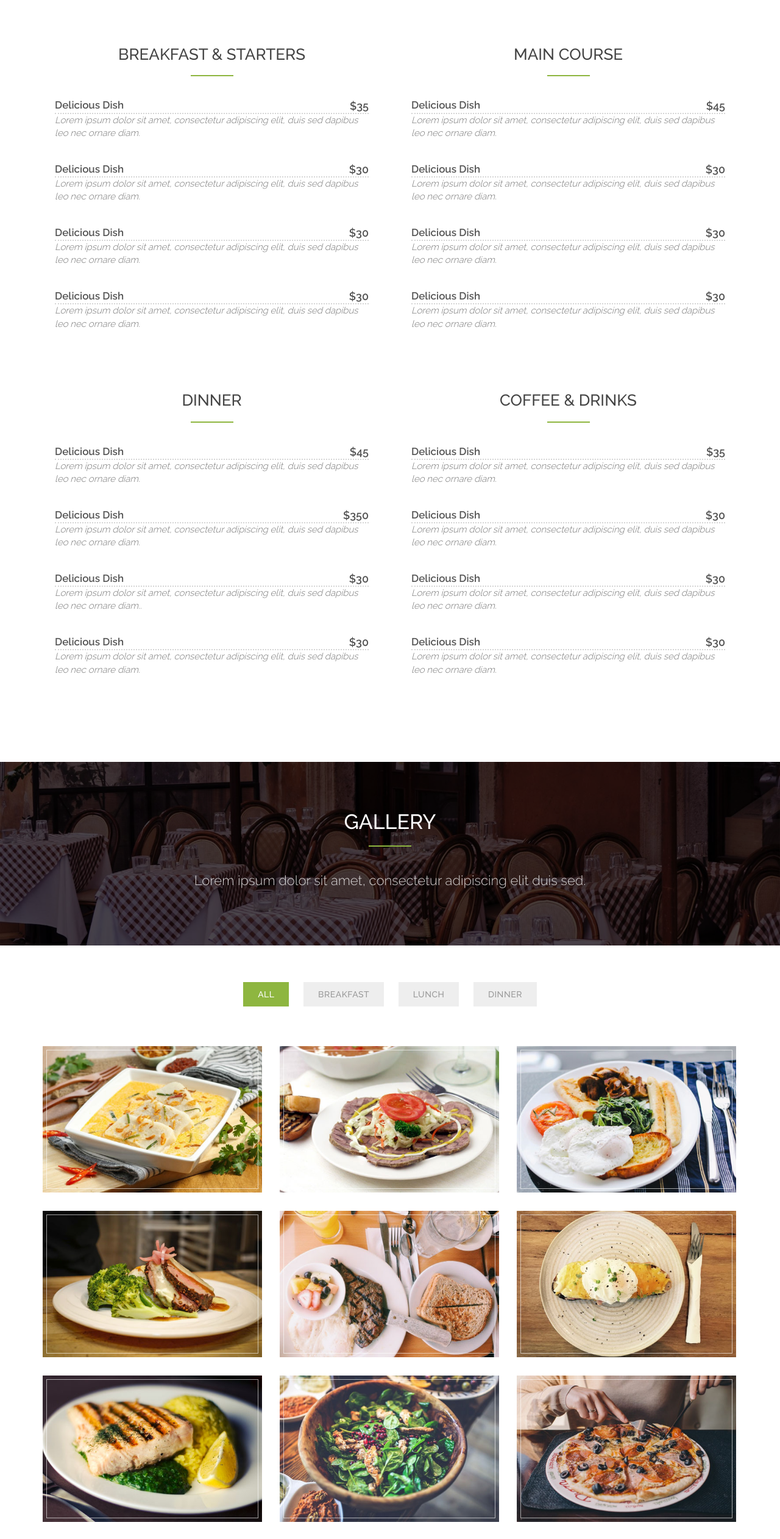
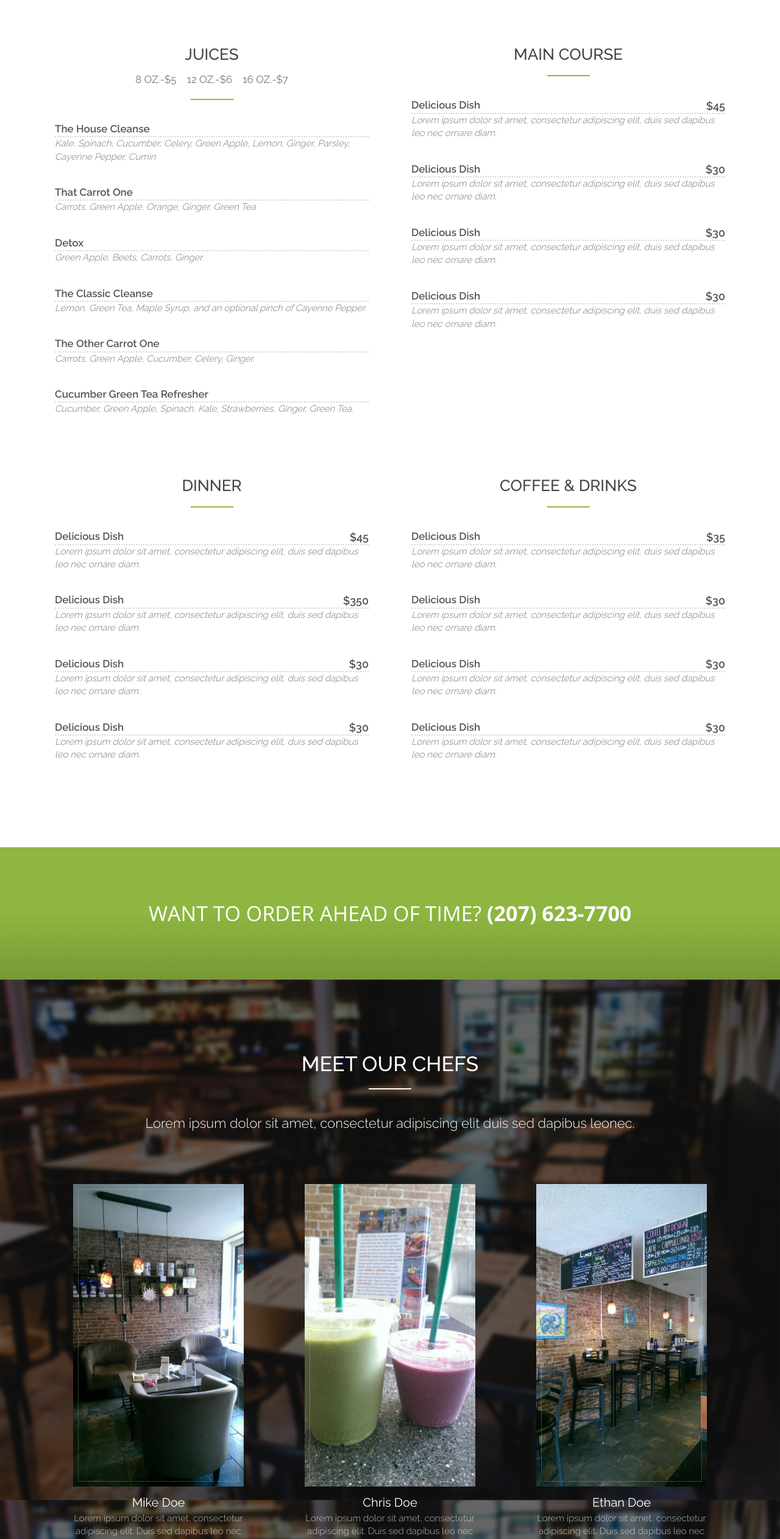
Before and after one commit to sethmusich/juicedSite, a plain HTML site: page index.html in a window 1280 px wide. Shown: the part 1720-4243 px from the top of the page at 61% size. Drawn offline with nearby package versions, Linux system fonts and the light colour scheme.

Commit message:
added new images

```diff
--- a/index.html
+++ b/index.html
@@ -110,27 +110,39 @@
     <div class="row">
       <div class="col-xs-12 col-sm-6">
         <div class="menu-section">
-          <h2 class="menu-section-title">Breakfast & Starters</h2>
+          <h2 class="menu-section-title">Juices<p> </p><small>8 oz.-$5 &nbsp;&nbsp;  12 oz.-$6 &nbsp;&nbsp;  16 oz.-$7</small> </h2>
           <hr>
           <div class="menu-item">
-            <div class="menu-item-name"> Delicious Dish </div>
-            <div class="menu-item-price"> $35 </div>
-            <div class="menu-item-description"> Lorem ipsum dolor sit amet, consectetur adipiscing elit, duis sed dapibus leo nec ornare diam. </div>
+            <div class="menu-item-name">The House Cleanse </div>
+            <div class="menu-item-price"> </div>
+            <div class="menu-item-description"> Kale, Spinach, Cucumber, Celery, Green Apple, Lemon, Ginger, Parsley, Cayenne Pepper, Cumin</div>
           </div>
           <div class="menu-item">
-            <div class="menu-item-name"> Delicious Dish </div>
-            <div class="menu-item-price"> $30 </div>
-            <div class="menu-item-description"> Lorem ipsum dolor sit amet, consectetur adipiscing elit, duis sed dapibus leo nec ornare diam. </div>
+            <div class="menu-item-name"> That Carrot One </div>
+            <div class="menu-item-price"> </div>
+            <div class="menu-item-description"> Carrots, Green Apple, Orange, Ginger, Green Tea </div>
           </div>
           <div class="menu-item">
-            <div class="menu-item-name"> Delicious Dish </div>
-            <div class="menu-item-price"> $30 </div>
-            <div class="menu-item-description"> Lorem ipsum dolor sit amet, consectetur adipiscing elit, duis sed dapibus leo nec ornare diam. </div>
+            <div class="menu-item-name"> Detox </div>
+            <div class="menu-item-price">  </div>
+            <div class="menu-item-description"> Green Apple, Beets, Carrots, Ginger. </div>
           </div>
           <div class="menu-item">
-            <div class="menu-item-name"> Delicious Dish </div>
-            <div class="menu-item-price"> $30 </div>
-            <div class="menu-item-description"> Lorem ipsum dolor sit amet, consectetur adipiscing elit, duis sed dapibus leo nec ornare diam. </div>
+            <div class="menu-item-name"> The Classic Cleanse </div>
+            <div class="menu-item-price"> </div>
+            <div class="menu-item-description">Lemon, Green Tea, Maple Syrup, and an optional pinch of Cayenne Pepper. </div>
+          </div>
+            <div class="menu-item">
+            <div class="menu-item-name"> The Other Carrot One </div>
+            <div class="menu-item-price"> </div>
+            <div class="menu-item-description"> Carrots, Green Apple, Cucumber, Celery, Ginger.
+        </div>
+          </div>
+            <div class="menu-item">
+            <div class="menu-item-name"> Cucumber Green Tea Refresher </div>
+            <div class="menu-item-price"> </div>
+            <div class="menu-item-description"> Cucumber, Green Apple, Spinach, Kale, Strawberries, Ginger, Green Tea.
+        </div>
           </div>
         </div>
       </div>
@@ -217,145 +229,16 @@
     </div>
   </div>
 </div>
-<!-- Portfolio Section -->
-<div id="portfolio">
-  <div class="section-title text-center center">
-    <div class="overlay">
-      <h2>Gallery</h2>
-      <hr>
-      <p>Lorem ipsum dolor sit amet, consectetur adipiscing elit duis sed.</p>
-    </div>
-  </div>
+
+
+
+<div id="call-reservation" class="text-center">
   <div class="container">
-    <div class="row">
-      <div class="categories">
-        <ul class="cat">
-          <li>
-            <ol class="type">
-              <li><a href="#" data-filter="*" class="active">All</a></li>
-              <li><a href="#" data-filter=".breakfast">Breakfast</a></li>
-              <li><a href="#" data-filter=".lunch">Lunch</a></li>
-              <li><a href="#" data-filter=".dinner">Dinner</a></li>
-            </ol>
-          </li>
-        </ul>
-        <div class="clearfix"></div>
-      </div>
-    </div>
-    <div class="row">
-      <div class="portfolio-items">
-        <div class="col-sm-6 col-md-4 col-lg-4 breakfast">
-          <div class="portfolio-item">
-            <div class="hover-bg"> <a href="img/portfolio/01-large.jpg" title="Dish Name" data-lightbox-gallery="gallery1">
-              <div class="hover-text">
-                <h4>Dish Name</h4>
-              </div>
-              <img src="img/portfolio/01-small.jpg" class="img-responsive" alt="Project Title"> </a> </div>
-          </div>
-        </div>
-        <div class="col-sm-6 col-md-4 col-lg-4 dinner">
-          <div class="portfolio-item">
-            <div class="hover-bg"> <a href="img/portfolio/02-large.jpg" title="Dish Name" data-lightbox-gallery="gallery1">
-              <div class="hover-text">
-                <h4>Dish Name</h4>
-              </div>
-              <img src="img/portfolio/02-small.jpg" class="img-responsive" alt="Project Title"> </a> </div>
-          </div>
-        </div>
-        <div class="col-sm-6 col-md-4 col-lg-4 breakfast">
-          <div class="portfolio-item">
-            <div class="hover-bg"> <a href="img/portfolio/03-large.jpg" title="Dish Name" data-lightbox-gallery="gallery1">
-              <div class="hover-text">
-                <h4>Dish Name</h4>
-              </div>
-              <img src="img/portfolio/03-small.jpg" class="img-responsive" alt="Project Title"> </a> </div>
-          </div>
-        </div>
-        <div class="col-sm-6 col-md-4 col-lg-4 breakfast">
-          <div class="portfolio-item">
-            <div class="hover-bg"> <a href="img/portfolio/04-large.jpg" title="Dish Name" data-lightbox-gallery="gallery1">
-              <div class="hover-text">
-                <h4>Dish Name</h4>
-              </div>
-              <img src="img/portfolio/04-small.jpg" class="img-responsive" alt="Project Title"> </a> </div>
-          </div>
-        </div>
-        <div class="col-sm-6 col-md-4 col-lg-4 dinner">
-          <div class="portfolio-item">
-            <div class="hover-bg"> <a href="img/portfolio/05-large.jpg" title="Dish Name" data-lightbox-gallery="gallery1">
-              <div class="hover-text">
-                <h4>Dish Name</h4>
-              </div>
-              <img src="img/portfolio/05-small.jpg" class="img-responsive" alt="Project Title"> </a> </div>
-          </div>
-        </div>
-        <div class="col-sm-6 col-md-4 col-lg-4 lunch">
-          <div class="portfolio-item">
-            <div class="hover-bg"> <a href="img/portfolio/06-large.jpg" title="Dish Name" data-lightbox-gallery="gallery1">
-              <div class="hover-text">
-                <h4>Dish Name</h4>
-              </div>
-              <img src="img/portfolio/06-small.jpg" class="img-responsive" alt="Project Title"> </a> </div>
-          </div>
-        </div>
-        <div class="col-sm-6 col-md-4 col-lg-4 lunch">
-          <div class="portfolio-item">
-            <div class="hover-bg"> <a href="img/portfolio/07-large.jpg" title="Dish Name" data-lightbox-gallery="gallery1">
-              <div class="hover-text">
-                <h4>Dish Name</h4>
-              </div>
-              <img src="img/portfolio/07-small.jpg" class="img-responsive" alt="Project Title"> </a> </div>
-          </div>
-        </div>
-        <div class="col-sm-6 col-md-4 col-lg-4 breakfast">
-          <div class="portfolio-item">
-            <div class="hover-bg"> <a href="img/portfolio/08-large.jpg" title="Dish Name" data-lightbox-gallery="gallery1">
-              <div class="hover-text">
-                <h4>Dish Name</h4>
-              </div>
-              <img src="img/portfolio/08-small.jpg" class="img-responsive" alt="Project Title"> </a> </div>
-          </div>
-        </div>
-        <div class="col-sm-6 col-md-4 col-lg-4 dinner">
-          <div class="portfolio-item">
-            <div class="hover-bg"> <a href="img/portfolio/09-large.jpg" title="Dish Name" data-lightbox-gallery="gallery1">
-              <div class="hover-text">
-                <h4>Dish Name</h4>
-              </div>
-              <img src="img/portfolio/09-small.jpg" class="img-responsive" alt="Project Title"> </a> </div>
-          </div>
-        </div>
-        <div class="col-sm-6 col-md-4 col-lg-4 lunch">
-          <div class="portfolio-item">
-            <div class="hover-bg"> <a href="img/portfolio/10-large.jpg" title="Dish Name" data-lightbox-gallery="gallery1">
-              <div class="hover-text">
-                <h4>Dish Name</h4>
-              </div>
-              <img src="img/portfolio/10-small.jpg" class="img-responsive" alt="Project Title"> </a> </div>
-          </div>
-        </div>
-        <div class="col-sm-6 col-md-4 col-lg-4 lunch">
-          <div class="portfolio-item">
-            <div class="hover-bg"> <a href="img/portfolio/11-large.jpg" title="Dish Name" data-lightbox-gallery="gallery1">
-              <div class="hover-text">
-                <h4>Dish Name</h4>
-              </div>
-              <img src="img/portfolio/11-small.jpg" class="img-responsive" alt="Project Title"> </a> </div>
-          </div>
-        </div>
-        <div class="col-sm-6 col-md-4 col-lg-4 breakfast">
-          <div class="portfolio-item">
-            <div class="hover-bg"> <a href="img/portfolio/12-large.jpg" title="Dish Name" data-lightbox-gallery="gallery1">
-              <div class="hover-text">
-                <h4>Dish Name</h4>
-              </div>
-              <img src="img/portfolio/12-small.jpg" class="img-responsive" alt="Project Title"> </a> </div>
-          </div>
-        </div>
-      </div>
-    </div>
+    <h2>Want to Order Ahead of Time? <strong>(207) 623-7700</strong></h2>
   </div>
 </div>
+
+
 <!-- Team Section -->
 <div id="team" class="text-center">
   <div class="overlay">
@@ -368,7 +251,7 @@
       <div id="row">
         <div class="col-md-4 team">
           <div class="thumbnail">
-            <div class="team-img"><img src="img/team/01.jpg" alt="..."></div>
+            <div class="team-img"><img src="img/couch.jpg" alt="..."></div>
             <div class="caption">
               <h3>Mike Doe</h3>
               <p>Lorem ipsum dolor sit amet, consectetur adipiscing elit. Duis sed dapibus leo nec ornare diam.</p>
@@ -377,7 +260,7 @@
         </div>
         <div class="col-md-4 team">
           <div class="thumbnail">
-            <div class="team-img"><img src="img/team/02.jpg" alt="..."></div>
+            <div class="team-img"><img src="img/size.jpg" alt="..."></div>
             <div class="caption">
               <h3>Chris Doe</h3>
               <p>Lorem ipsum dolor sit amet, consectetur adipiscing elit. Duis sed dapibus leo nec ornare diam.</p>
@@ -386,7 +269,7 @@
         </div>
         <div class="col-md-4 team">
           <div class="thumbnail">
-            <div class="team-img"><img src="img/team/03.jpg" alt="..."></div>
+            <div class="team-img"><img src="img/o.jpg" alt="..."></div>
             <div class="caption">
               <h3>Ethan Doe</h3>
               <p>Lorem ipsum dolor sit amet, consectetur adipiscing elit. Duis sed dapibus leo nec ornare diam.</p>
@@ -397,21 +280,23 @@
     </div>
   </div>
 </div>
+
+
 <!-- Call Reservation Section -->
-<div id="call-reservation" class="text-center">
-  <div class="container">
-    <h2>Want to Order Ahead of Time? <strong>1-887-654-3210</strong></h2>
-  </div>
-</div>
+
 
 <div id="footer">
   <div class="container-fluid text-center copyrights">
+      <h4>Find us on social media!</h4>
     <div class="col-md-8 col-md-offset-2">
       <div class="social">
         <ul>
-          <li><a href="#"><i class="fa fa-facebook"></i></a></li>
-          <li><a href="#"><i class="fa fa-twitter"></i></a></li>
-          <li><a href="#"><i class="fa fa-google-plus"></i></a></li>
+          <li><a href="https://www.facebook.com/juicednatural1/"><i class="fa fa-facebook"></i></a></li>
+          <li><a href="https://twitter.com/intent/tweet?original_referer=http%3A%2F%2Fwww.juicednatural.com%2F&ref_src=twsrc%5Etfw&text=Juiced.%20in%20Hallowell%2C%20Maine%20offers%20a%20menu%20and%20take-out%20menu%20that%20includes%20drinks%20and%20snacks.%3A&tw_p=tweetbutton&url=http%3A%2F%2Fwww.juicednatural.com%2F%23.WZNTYNCE7_I.twitter"><i class="fa fa-twitter"></i></a></li>
+          <li><a href="https://www.yelp.com/biz/juiced-hallowell-2"><i class="fa fa-yelp"></i></a></li>
+        <li><a href="https://foursquare.com/v/juiced/53a4aa32498e0f243a83990e"><i class="fa fa-foursquare"></i></a></li>
+            <li><a href="https://www.addthis.com/tellfriend_v2.php?v=300&winname=addthis&pub=webs&source=men-300&lng=en&s=email&url=http%3A%2F%2Fwww.juicednatural.com%2F&title=Juiced.%20in%20Hallowell%2C%20Maine%20offers%20a%20menu%20and%20take-out%20menu%20that%20includes%20drinks%20and%20snacks.&ate=AT-webs/-/-/599353600d27cc32/6&uid=593173043b7c42ae&ufbl=1&ct=1&ui_email_to=&ui_email_from=&ui_email_note=&pre=https%3A%2F%2Fwww.google.com%2F&tt=0&captcha_provider=recaptcha2&pro=0&ats=imp_url%3D1%26smd%3Drsi%253D%2526gen%253D0%2526rsc%253D%2526dr%253Dhttps%25253A%25252F%25252Fwww.google.com%25252F%2526sta%253DAT-webs%25252F-%25252F-%25252F599353600d27cc32%25252F1%26hideEmailSharingConfirmation%3Dundefined%26service%3Demail%26media%3Dundefined%26description%3Dundefined%26passthrough%3Dundefined%26email_template%3Dundefined%26email_vars%3Dundefined&atc=ui_language%3Den%26username%3Dwebs%26product%3Dundefined%26widgetId%3Dundefined%26pubid%3Dwebs%26ui_pane%3Demail&rb=false"><i class="fa fa-plus-square"></i></a></li>
+
         </ul>
       </div>
       <p>&copy; 2016 Touché. All rights reserved. Designed by <a href="http://www.templatewire.com" rel="nofollow">TemplateWire</a></p>
```
Also changed, not shown: img/couch.jpg (added), img/o.jpg (added), img/size.jpg (added).
